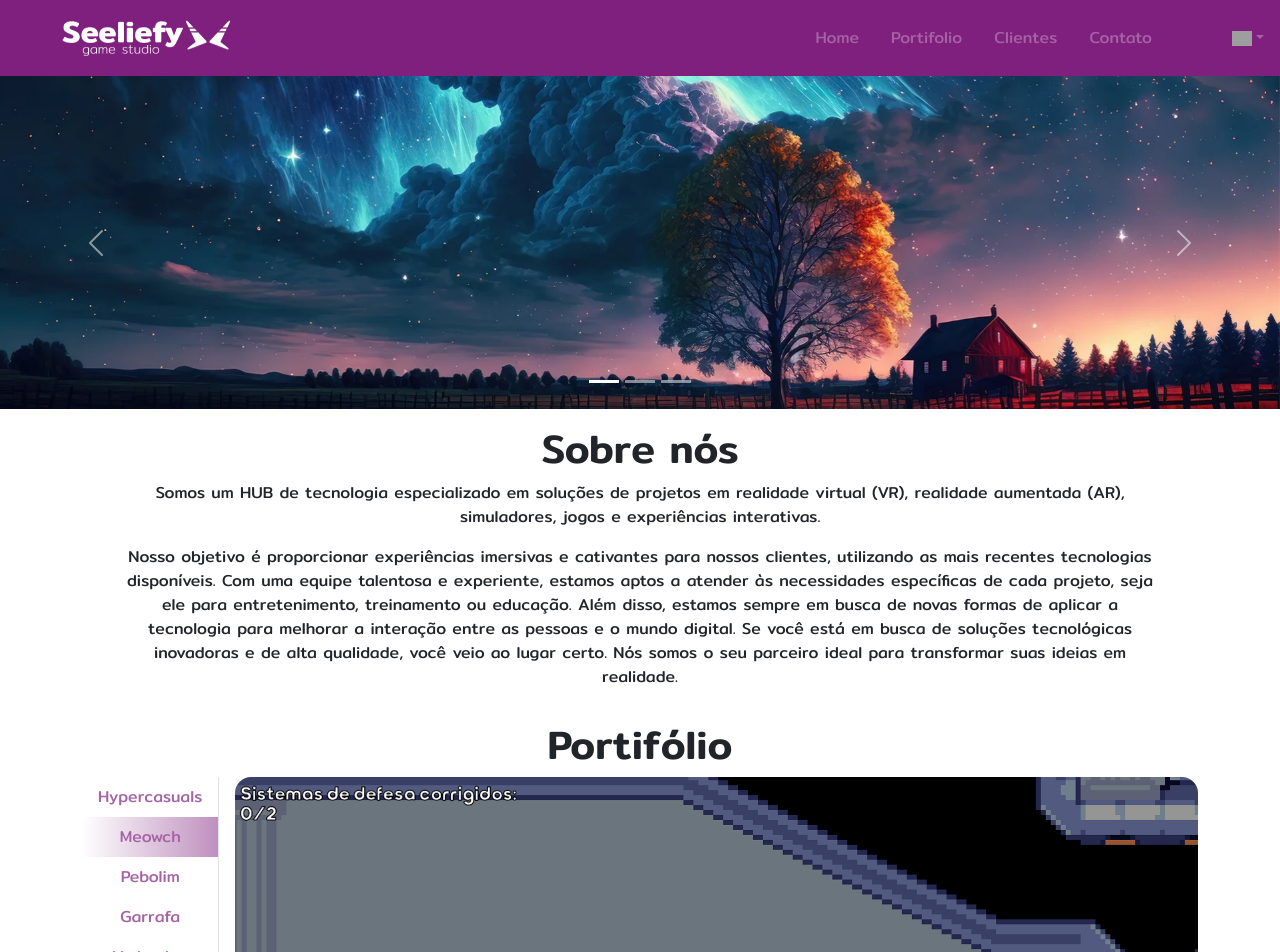
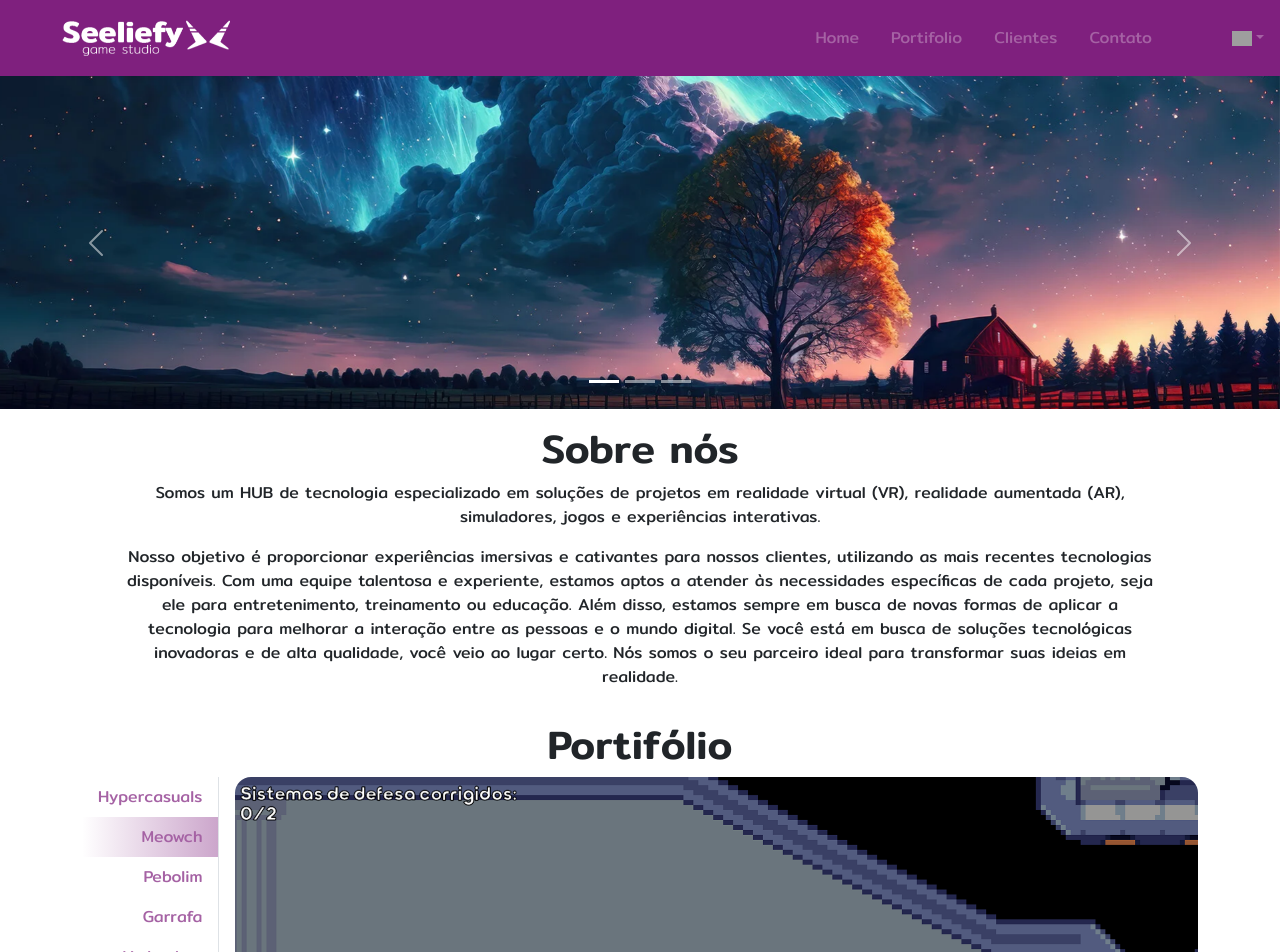
Before and after one commit to v-motta/seeliefy, a React (Create React App) app: page / in a window 1280 px wide. Shown: the top 952 px of the page. Built offline with nearby package versions, Linux system fonts and the light colour scheme; grey boxes are pictures that could not be loaded.

Commit message:
ultimas mudanças

```diff
--- a/src/components/sections/portfolio/portfolio.tsx
+++ b/src/components/sections/portfolio/portfolio.tsx
@@ -107,7 +107,7 @@ function Portifolio() {
           {PortfolioJSON.map((projeto) => (
             <li className="nav-item text-no-wrap" key={projeto.projetoName}>
               <button
-                className={`nav-link text-nowrap w-100 ${
+                className={`nav-link text-nowrap text-end w-100 ${
                   projeto.projetoName === project ? "active-project" : ""
                 }`}
                 aria-current="page"
--- a/src/index.css
+++ b/src/index.css
@@ -51,6 +51,6 @@ code {
   background: linear-gradient(
     90deg,
     rgba(2, 0, 36, 0) 0%,
-    rgba(127, 32, 126, 1) 200%
+    rgba(127, 32, 126, 1) 250%
   );
 }
```
Also changed, not shown: src/components/navbar/navbar.tsx (+0 -57 lines).
